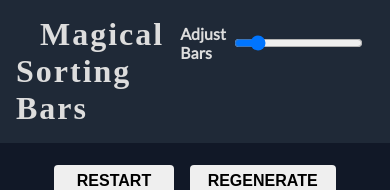
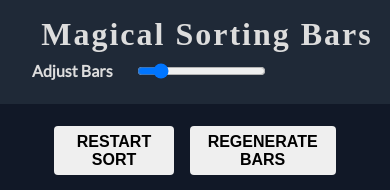
Before and after one commit to saurabhmehta1601/sorting-algorithm-visualizer, a React (Create React App) app: page / in a window 390 px wide. Shown: the top 190 px of the page. Built offline with nearby package versions, Linux system fonts and the light colour scheme; a web font is replaced by a local one.

Commit message:
add more style for responsiveness

```diff
--- a/src/components/BarsControls.tsx
+++ b/src/components/BarsControls.tsx
@@ -47,6 +47,7 @@ const Controls =  styled.div`
     .bars-state-controls{
         padding:  1em  3em ;
         display:  flex ;
+        justify-content:center;
         column-gap:  1em ;
 
         button {
@@ -76,7 +77,7 @@ const Controls =  styled.div`
     .algo-selector{
         margin-left:   auto ;
         padding:  1em  2em  ;
-        text-align:  right ;
+        text-align:  center;
 
         select {
             word-spacing:4px;
--- a/src/components/Header.tsx
+++ b/src/components/Header.tsx
@@ -15,9 +15,11 @@ export default function Header () {
     }
 
     return ( <StyledHeader>
+            {/* App logo */}
         <div className="logo">
            <h1> Magical Sorting Bars</h1>
         </div>
+            {/* Bar count control slider */}
         <div className="controls">
             <div className="control-group">
                 <label htmlFor="bars-adjust">Adjust Bars</label>
@@ -28,10 +30,10 @@ export default function Header () {
 }
 
 const StyledHeader = styled.header`
-    display:flex ;
     color: #ddd;
     padding: 1em ;
     margin: 0;
+    display:flex ;
     width:100vw ;
     background-color: var(--clr-dark2);
 
@@ -47,10 +49,14 @@ const StyledHeader = styled.header`
     .control-group {
         display: flex ;
         align-items:center;
-        column-gap:0.5em ;
+        column-gap:1.5em ;
     }
     label {
         font-weight: 900 ;
 
     }
+    @media (max-width:768px){
+        display:block  ;
+        text-align:center ;
+    }
 `
```
